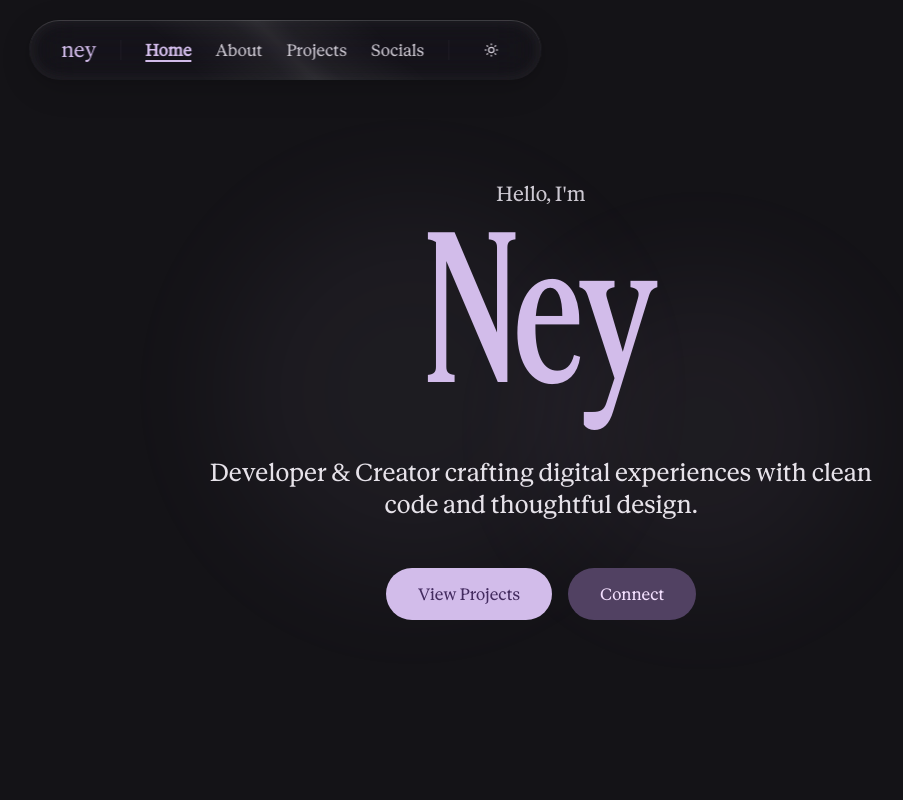
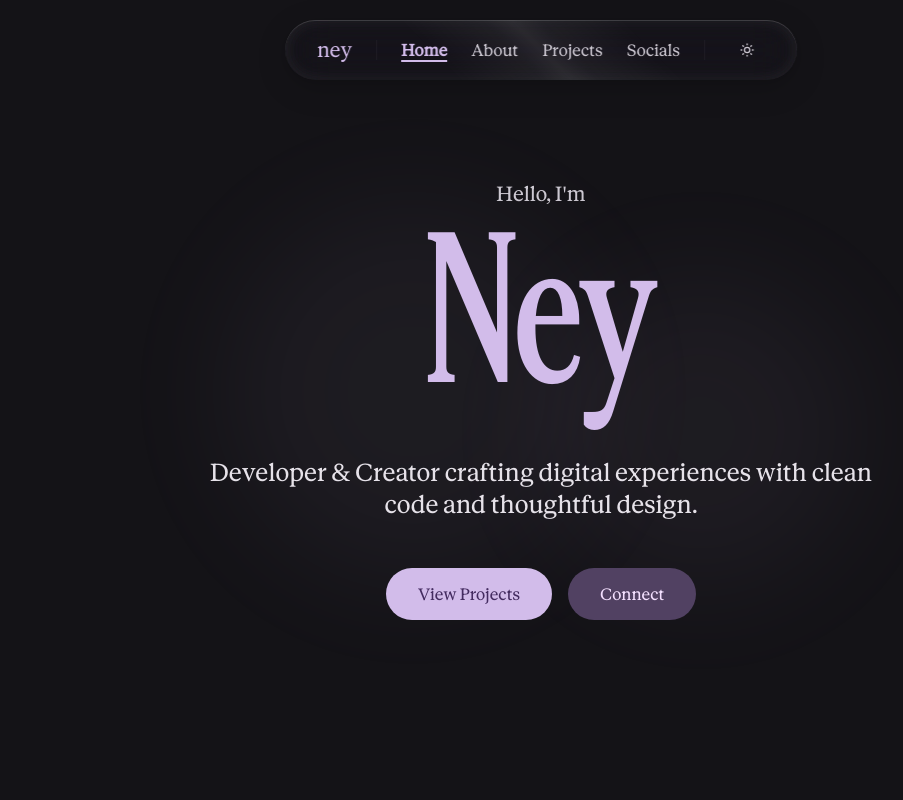
Before and after one commit to neycooks/ney, a Next.js app: page / in a window 1280 px wide. Shown: the top 800 px of the page, without its empty margins (99-1002 px from the left). Built offline with nearby package versions, Linux system fonts and the light colour scheme.

Commit message:
fix: navbar centered at top, remove duplicate translateX

```diff
--- a/components/Navbar.tsx
+++ b/components/Navbar.tsx
@@ -75,8 +75,8 @@ export default function Navbar() {
             inset ${refractionX}px ${refractionY}px 20px rgba(255, 255, 255, 0.03)
           `,
           transform: isHovered
-            ? `translateX(-50%) scale(1.02) perspective(1000px) rotateX(${(mousePos.y - 0.5) * -3}deg) rotateY(${(mousePos.x - 0.5) * 3}deg)`
-            : 'translateX(-50%) scale(1)',
+            ? `scale(1.02) perspective(1000px) rotateX(${(mousePos.y - 0.5) * -3}deg) rotateY(${(mousePos.x - 0.5) * 3}deg)`
+            : 'scale(1)',
           transition: 'transform 0.3s cubic-bezier(0.22, 1, 0.36, 1), box-shadow 0.3s ease-out',
         }}
       >
```
